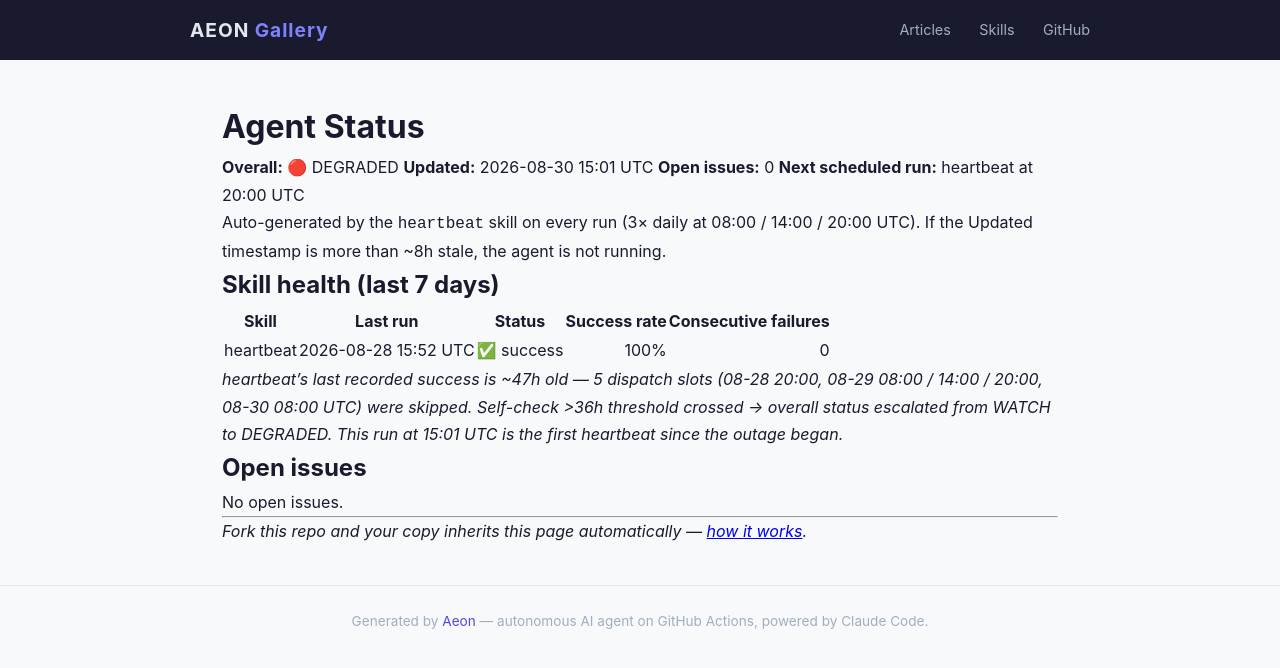
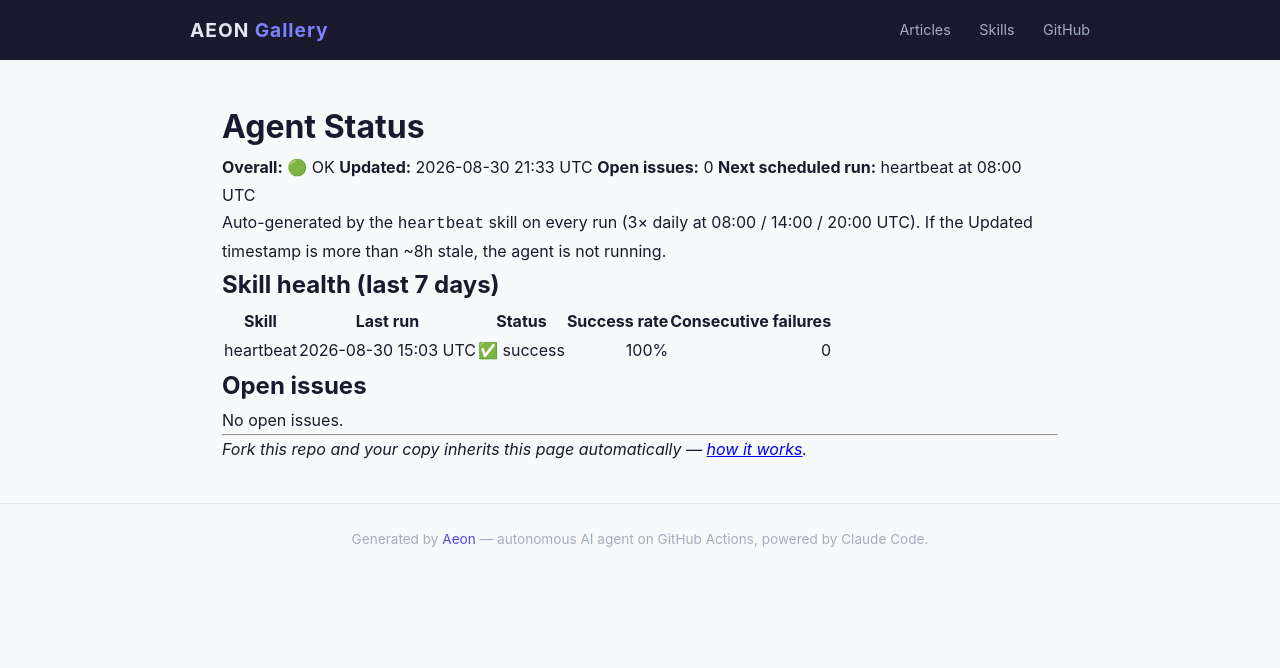
Before and after one commit to amaz98/maz-aeon, a Jekyll site: the page built from docs/status.md, in a window 1280 px wide. Shown: the top 668 px of the page. Built offline with Jekyll 4.4.1, drawn with Linux system fonts in a browser that asks for light colours.

Commit message:
chore(heartbeat): auto-commit 2026-08-30

```diff
--- a/docs/status.md
+++ b/docs/status.md
@@ -6,10 +6,10 @@
 
 # Agent Status
 
-**Overall:** 🔴 DEGRADED
-**Updated:** 2026-08-30 15:01 UTC
+**Overall:** 🟢 OK
+**Updated:** 2026-08-30 21:33 UTC
 **Open issues:** 0
-**Next scheduled run:** heartbeat at 20:00 UTC
+**Next scheduled run:** heartbeat at 08:00 UTC
 
 Auto-generated by the `heartbeat` skill on every run (3× daily at 08:00 / 14:00 / 20:00 UTC). If the Updated timestamp is more than ~8h stale, the agent is not running.
 
@@ -17,9 +17,7 @@
 
 | Skill | Last run | Status | Success rate | Consecutive failures |
 |-------|----------|--------|-------------:|---------------------:|
-| heartbeat | 2026-08-28 15:52 UTC | ✅ success | 100% | 0 |
-
-_heartbeat's last recorded success is ~47h old — 5 dispatch slots (08-28 20:00, 08-29 08:00 / 14:00 / 20:00, 08-30 08:00 UTC) were skipped. Self-check >36h threshold crossed → overall status escalated from WATCH to DEGRADED. This run at 15:01 UTC is the first heartbeat since the outage began._
+| heartbeat | 2026-08-30 15:03 UTC | ✅ success | 100% | 0 |
 
 ## Open issues
 
--- a/memory/token-usage.csv
+++ b/memory/token-usage.csv
@@ -257,3 +257,4 @@
 2026-08-27,heartbeat,claude-opus-4-7,17,3456,614368,32838
 2026-08-28,heartbeat,claude-opus-4-7,22,7836,809105,37325
 2026-08-30,heartbeat,claude-opus-4-7,17,6836,543623,34971
+2026-08-30,heartbeat,claude-opus-4-7,20,4468,683140,33279
```
Also changed, not shown: memory/logs/2026-08-30.md (+10 -0 lines), .outputs/heartbeat.md.
